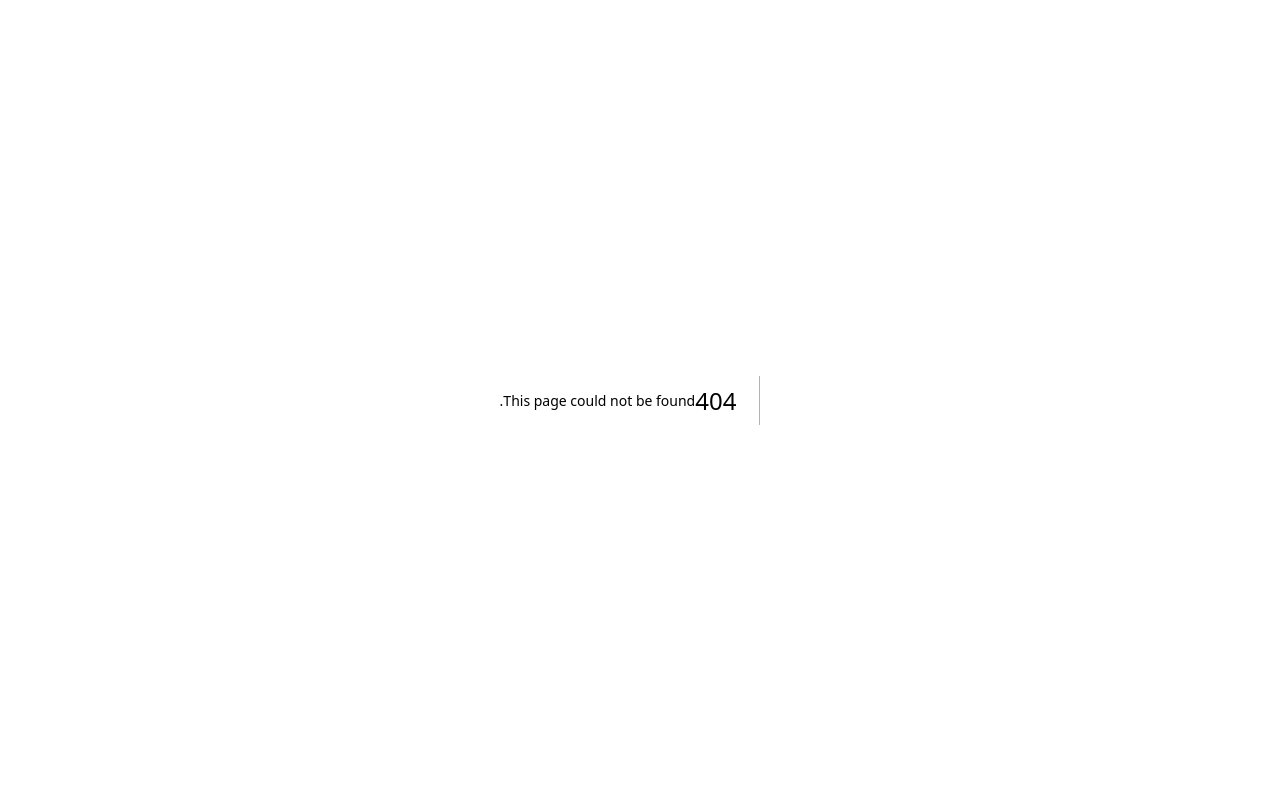
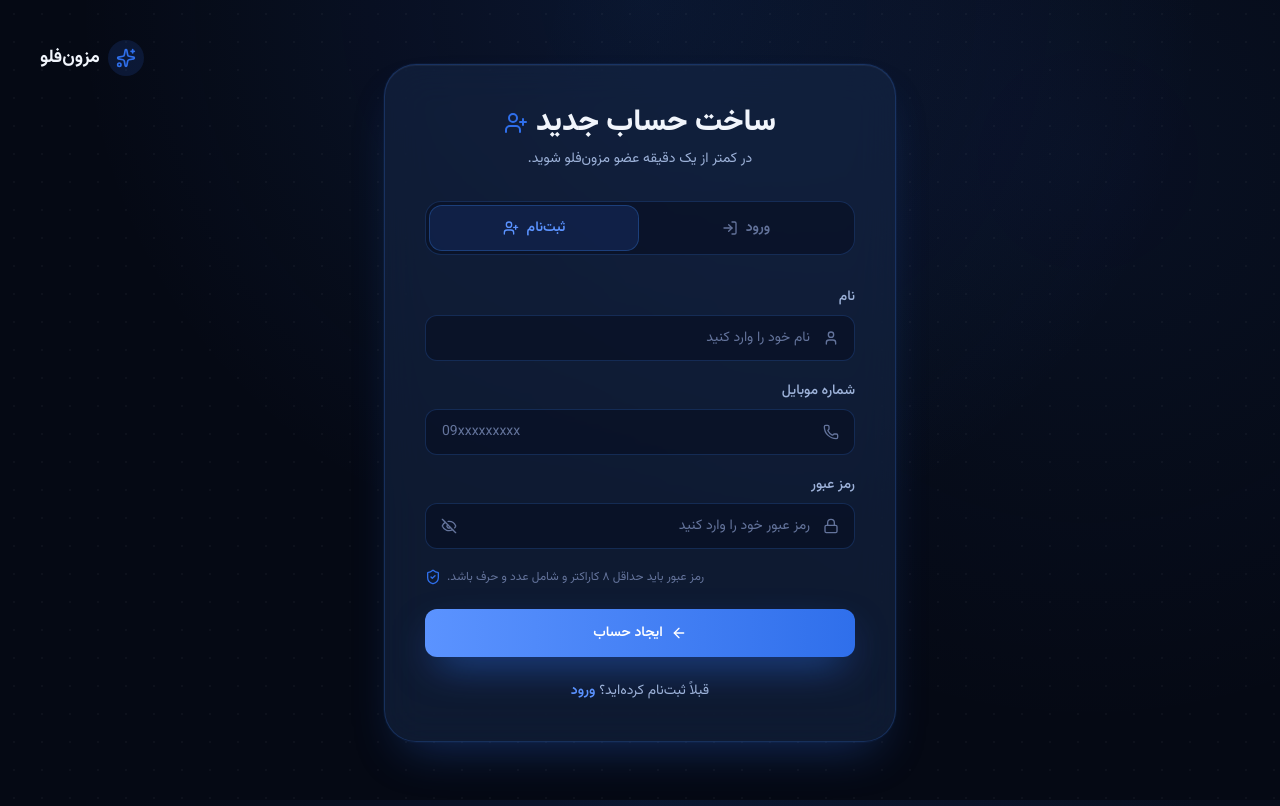
Before and after one commit to mbahramii/zero-labs-website, a Next.js app: page /register in a window 1280 px wide. Before the commit this address had no page. Built offline with nearby package versions, Linux system fonts and the light colour scheme; no server answers.

Commit message:
feat(auth): compose login and register pages

```diff
--- /dev/null
+++ b/src/app/login/page.tsx
@@ -0,0 +1,14 @@
+import AuthShell from "@/components/auth/AuthShell";
+import LoginForm from "@/components/auth/LoginForm";
+
+export default function LoginPage() {
+  return (
+    <AuthShell
+      heading="خوش برگشتی"
+      headingIcon={<span aria-hidden>👋</span>}
+      subtitle="برای دسترسی به داشبورد وارد حساب خود شوید."
+    >
+      <LoginForm />
+    </AuthShell>
+  );
+}
--- /dev/null
+++ b/src/app/register/page.tsx
@@ -0,0 +1,15 @@
+import { UserPlus } from "lucide-react";
+import AuthShell from "@/components/auth/AuthShell";
+import RegisterForm from "@/components/auth/RegisterForm";
+
+export default function RegisterPage() {
+  return (
+    <AuthShell
+      heading="ساخت حساب جدید"
+      headingIcon={<UserPlus className="h-6 w-6 text-accent" />}
+      subtitle="در کمتر از یک دقیقه عضو مزون‌فلو شوید."
+    >
+      <RegisterForm />
+    </AuthShell>
+  );
+}
```
